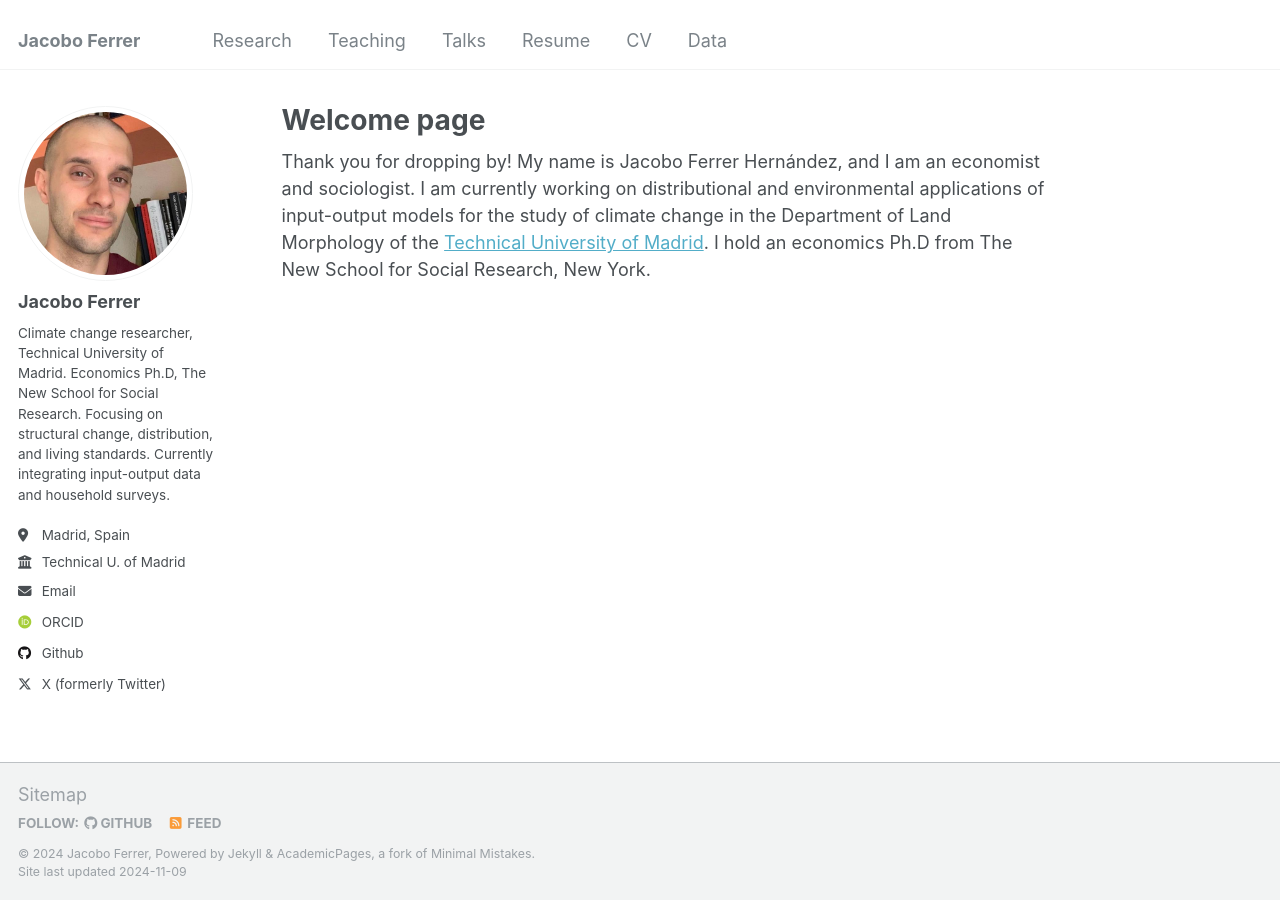
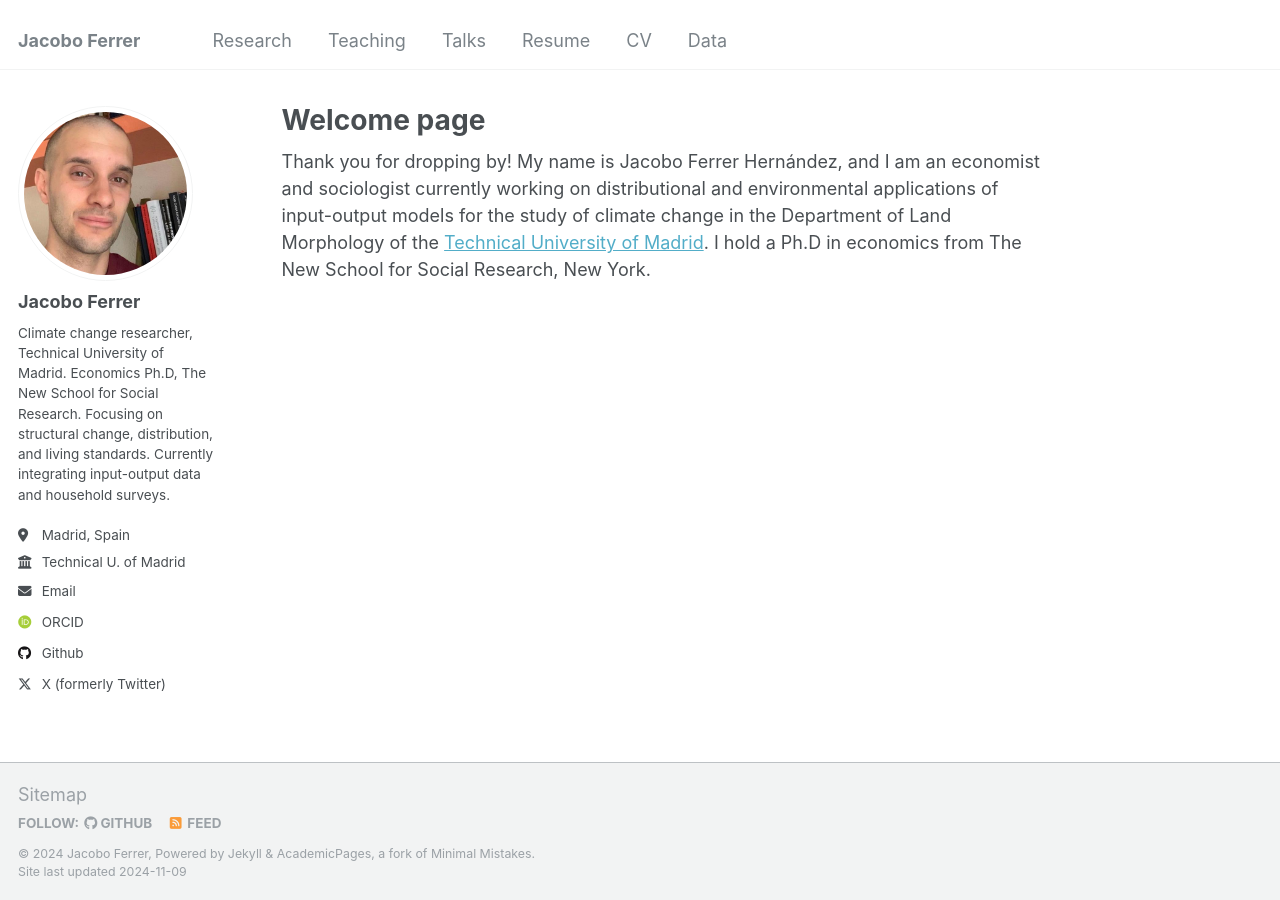
Before and after one commit to jferrherz/jferrherz.github.io, a Jekyll site: the page built from _pages/about.md, in a window 1280 px wide. Built offline with Jekyll 4.4.1, drawn with Linux system fonts in a browser that asks for light colours; some web fonts are replaced.

```diff
--- a/_pages/about.md
+++ b/_pages/about.md
@@ -7,4 +7,4 @@ redirect_from:
   - /about.html
 ---
 
-Thank you for dropping by! My name is Jacobo Ferrer Hernández, and I am an economist and sociologist. I am currently working on distributional and environmental applications of input-output models for the study of climate change in the Department of Land Morphology of the [Technical University of Madrid](https://portalcientifico.upm.es/es/ipublic/researcher/336709). I hold an economics Ph.D from The New School for Social Research, New York.
+Thank you for dropping by! My name is Jacobo Ferrer Hernández, and I am an economist and sociologist currently working on distributional and environmental applications of input-output models for the study of climate change in the Department of Land Morphology of the [Technical University of Madrid](https://portalcientifico.upm.es/es/ipublic/researcher/336709). I hold a Ph.D in economics from The New School for Social Research, New York.
```
